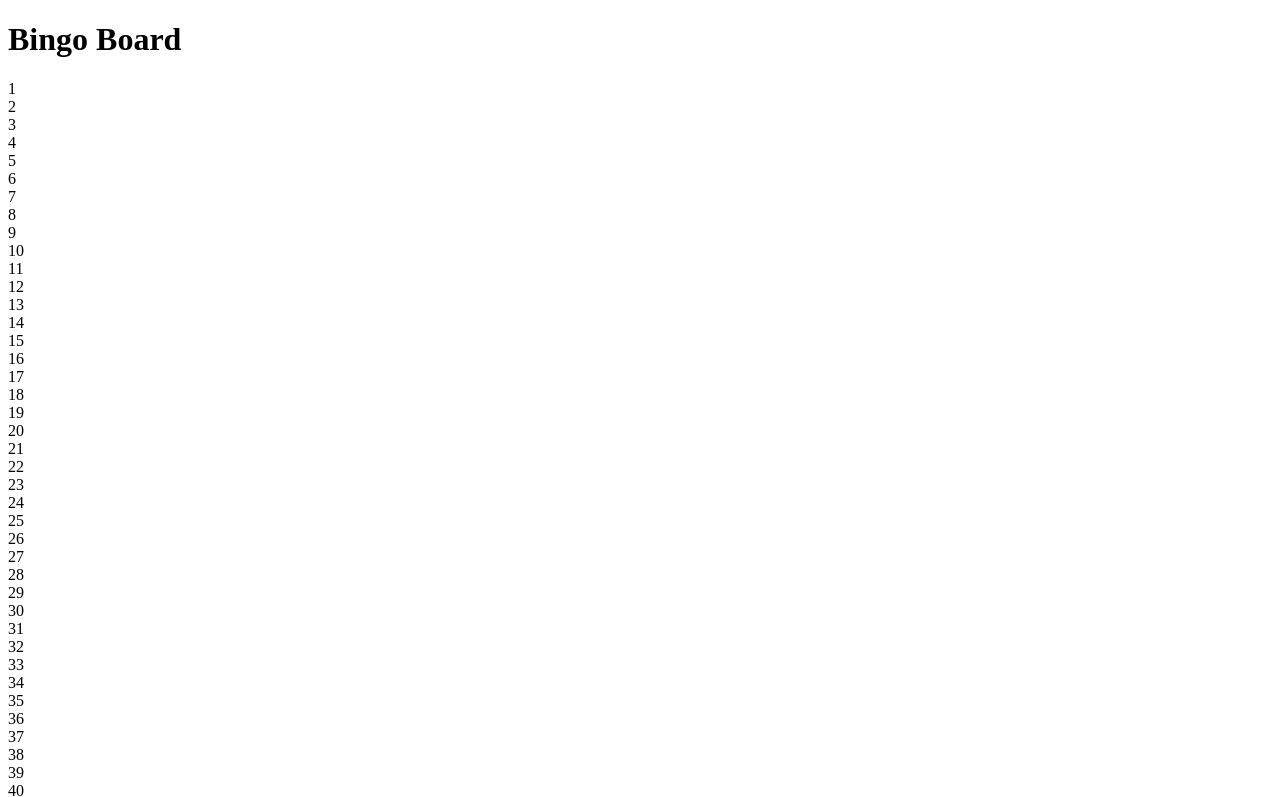
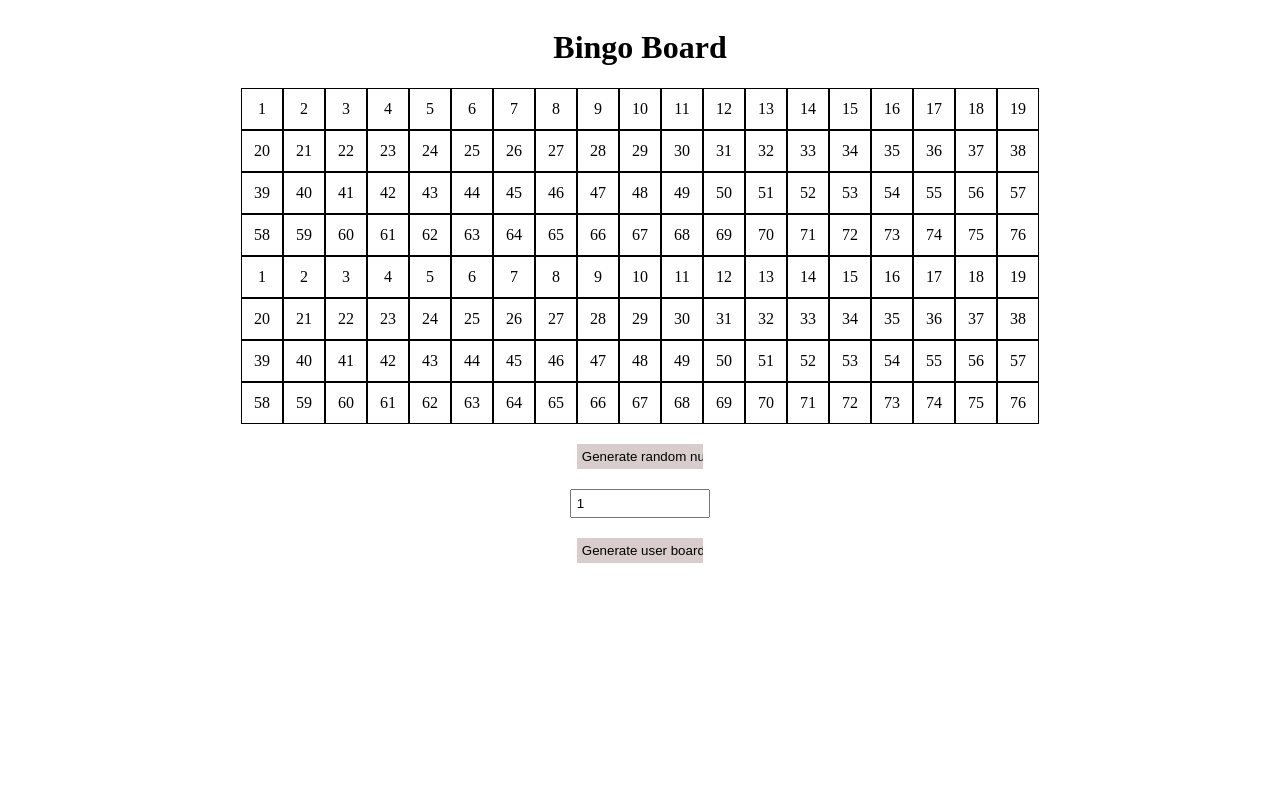
Before and after one commit to VishakhaVashisht/M1-D9, a plain HTML site: page index.html in a window 1280 px wide. Shown: the top 797 px of the page. Drawn offline with Linux system fonts and the light colour scheme.

Commit message:
new-style

```diff
--- /dev/null
+++ b/index.css
@@ -0,0 +1,50 @@
+
+      .container {
+        display: flex;
+        flex-direction: column;
+        justify-content: center;
+        align-items: center;
+        width: 100%;
+      }
+      .board {
+        margin: 0 auto;
+        display: flex;
+        flex-wrap: wrap;
+      }
+      .main-board {
+        width: 798px;
+      }
+      .user-board {
+        width: 504px;
+        margin-bottom: 24px;
+      }
+      .cell {
+        width: 40px;
+        height: 40px;
+        display: flex;
+        justify-content: center;
+        align-items: center;
+        border: 1px solid black;
+      }
+      .t-center {
+        text-align: center;
+      }
+
+      .btn {
+        width: 10%;
+        margin-top: 20px;
+        padding: 5px;
+        background-color: #d8cccc;
+        border: none;
+      }
+      .input-field {
+        width: 10%;
+        margin-top: 20px;
+        padding: 5px;
+      }
+      input:focus {
+        outline: none;
+      }
+      .highlight {
+        background-color: #d8cccc;
+      }
--- a/index.html
+++ b/index.html
@@ -4,6 +4,7 @@
     <meta charset="UTF-8">
     <meta http-equiv="X-UA-Compatible" content="IE=edge">
     <meta name="viewport" content="width=device-width, initial-scale=1.0">
+    <link rel='stylesheet' href="index.css"/>
     <title>Document</title>
 
     <!--
```
